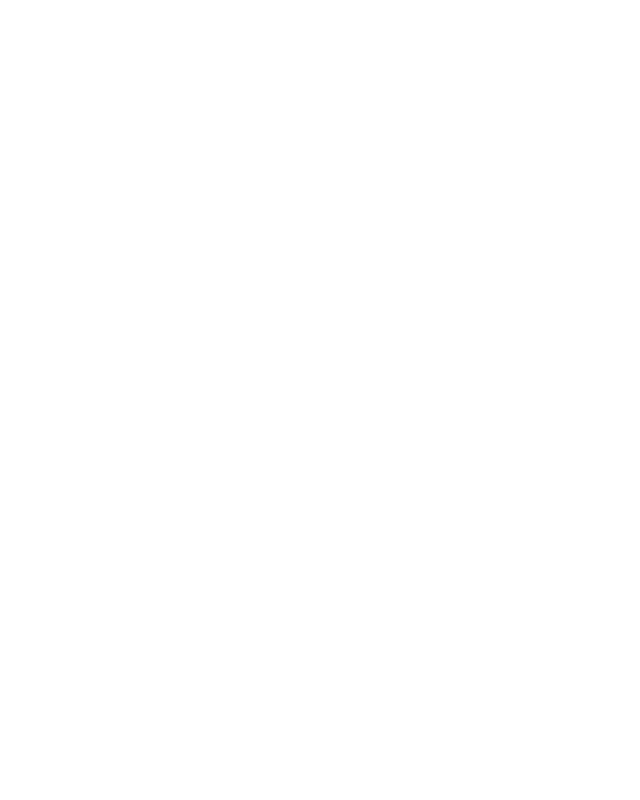
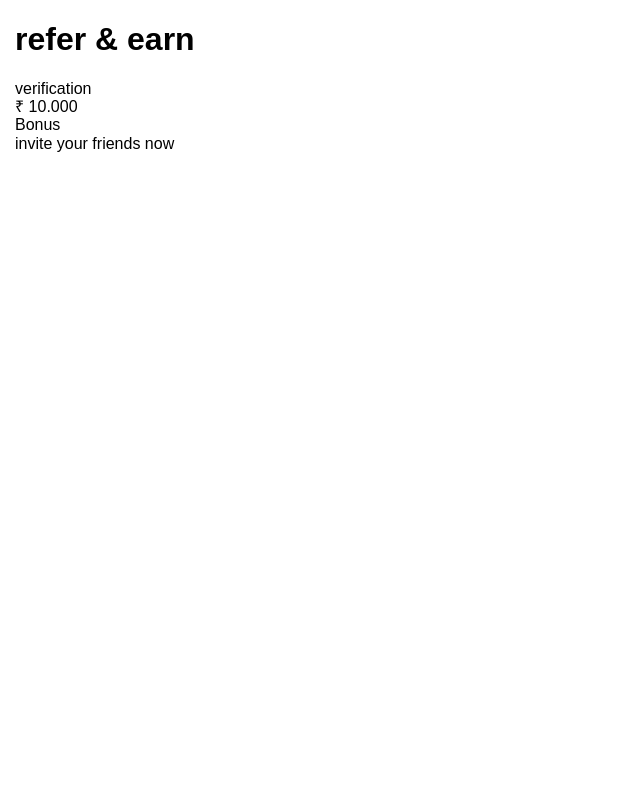
Before and after one commit to pivnenkowebdev/test-task-dev-anton, a PHP site: page / in a window 1280 px wide. Before the commit the part shown is empty. Shown: the whole page, without its empty margins (0-640 px from the left). Run offline with PHP 8.4, Linux system fonts and the light colour scheme.

Commit message:
feat: add variables, mixins and html-structure for header

```diff
--- a/css/main.css
+++ b/css/main.css
@@ -322,7 +322,27 @@ html,
   box-sizing: border-box;
 }
 
-.test {
+body {
   font-family: "Montserrat", sans-serif;
-  color: red;
+  min-height: 100vh;
+  display: flex;
+  flex-direction: column;
+  justify-content: space-between;
+}
+
+button,
+input,
+textarea {
+  background: transparent;
+  outline: none;
+  border: none;
+}
+
+.container {
+  padding: 0 15px;
+  margin: 0 auto;
+}
+
+.footer {
+  margin-top: auto;
 }/*# sourceMappingURL=main.css.map */
--- a/index.html
+++ b/index.html
@@ -9,6 +9,20 @@
     <link rel="shortcut icon" href="./img/favicon/favicon.ico" type="image/x-icon">
 </head>
 <body>
-
+    <header class="main-header">
+        <div class="container">
+            <div class="main-header__content">
+                <article class="hero">
+                    <h1 class="hero__heading hero__heading--title">
+                        refer & earn
+                    </h1>
+                    <span class="hero__action">verification</span>
+                    <p class="hero__heading hero__heading--price">₹ 10.000</p>
+                    <p class="hero__heading hero__heading--">Bonus</p>
+                    <p class="hero__invite">invite your friends now</p>
+                </article>
+            </div>
+        </div>
+    </header>
 </body>
 </html>
--- a/scss/core/_base.scss
+++ b/scss/core/_base.scss
@@ -1,3 +1,8 @@
+// variables and mixins
+@use './_vars.scss';
+@use './mixins' as *;
+
+// fonts
 @font-face {
     font-family: 'Montserrat';
     src: url('../../fonts/Montserrat-VariableFont_wght.ttf') format('ttf');
@@ -6,6 +11,7 @@
     font-style: normal italic;
 }
 
+// some reset styles
 body,
 html,
 *, *>* {
@@ -14,7 +20,28 @@ html,
     box-sizing: border-box;
 }
 
-.test {
+body {
     font-family: 'Montserrat', sans-serif;
-    color: red;
+    min-height: 100vh;
+    display: flex;
+    flex-direction: column;
+    justify-content: space-between;
 }
+
+button,
+input,
+textarea {
+    background: transparent;
+    outline: none;
+    border: none;
+}
+
+// basic style
+.container {
+    padding: 0 15px;
+    margin: 0 auto;
+}
+
+.footer {
+    margin-top: auto;
+}
--- /dev/null
+++ b/scss/core/_mixins.scss
@@ -0,0 +1,50 @@
+@use '../core/vars';
+
+@mixin bg-gradient-img($gradient, $image: null) {
+    @if $image != null {
+        background-image: $gradient, url(#{$image});
+    } @else {
+        background-image: $gradient;
+    }
+    background-size: cover;
+    background-position: center;
+    background-repeat: no-repeat;
+}
+
+@mixin gradient-border(
+    $radius: 15px,
+    $border-size: 3px,
+    $border-color: vars.$white100,
+    $inner-bg: transparent
+    ) {
+    position: relative;
+    box-sizing: border-box;
+    z-index: 0;
+
+    &::before,
+    &::after {
+        content: "";
+        position: absolute;
+        top: 50%;
+        left: 50%;
+        transform: translate(-50%, -50%);
+    }
+
+    &::before {
+        content: "";
+        background: $border-color;
+        border-radius: $radius;
+        z-index: -2;
+        width: 100%;
+        height: 100%;
+    }
+
+    &::after {
+        content: "";
+        background: $inner-bg;
+        border-radius: $radius;
+        z-index: -1;
+        width: calc(100% - $border-size * 2);
+        height: calc(100% - $border-size * 2);
+    }
+}
--- /dev/null
+++ b/scss/core/_vars.scss
@@ -0,0 +1,9 @@
+$black100: #000;
+$white100: #fff;
+$yellow100: #FFF438;
+$darkBlue: #0E2541;
+$greenLinear: linear-gradient(180deg,rgba(102, 228, 43, 1) 0%, rgba(72, 198, 13, 1) 100%);
+$lightGreenLinear: linear-gradient(180deg,rgba(119, 255, 54, 1) 0%, rgba(79, 216, 14, 1) 100%);
+$darkBlueGradient: linear-gradient(0deg,rgba(4, 27, 55, 1) 0%, rgba(0, 0, 0, 0) 100%);
+$lightBlueGradient: linear-gradient(90deg,rgba(17, 70, 205, 1) 0%, rgba(78, 163, 245, 1) 100%);
+$borderGradient: linear-gradient(90deg,rgba(14, 35, 73, 1) 0%, rgba(30, 56, 87, 1) 100%);;
--- a/scss/main.scss
+++ b/scss/main.scss
@@ -1,3 +1,9 @@
 // base
 @use './core/normalize.scss';
 @use './core/base.scss';
+
+// sections
+@use './components/sections/header';
+
+// blocks
+@use './components/blocks/hero';
```
Also changed, not shown: scss/components/blocks/_hero.scss (added), scss/components/sections/_header.scss (added), 1 other file.
